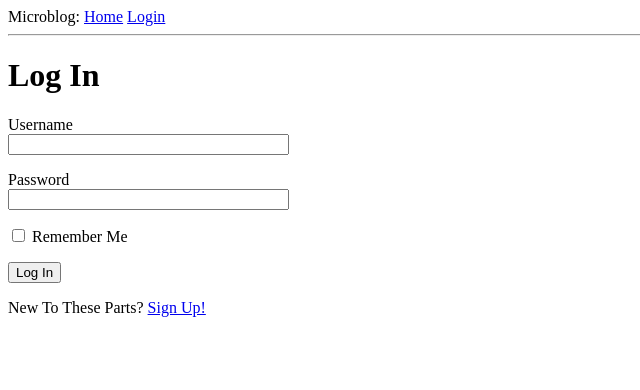
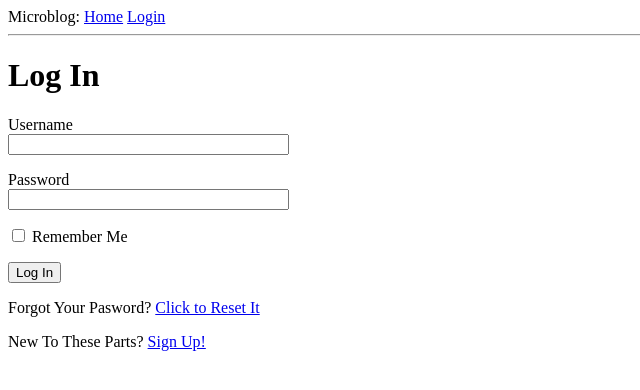
Before and after one commit to sebidelamata/flaskMegaTutorial, a Flask app: page /login in a window 1280 px wide. Shown: the top 390 px of the page, without its empty margins (0-640 px from the left). Run offline with Flask 2, Linux system fonts and the light colour scheme; parts of the project's set-up code (start-up, migrations or seed data) failed here and were passed over.

Commit message:
set up password reset stuff

```diff
--- a/app/__init__.py
+++ b/app/__init__.py
@@ -7,6 +7,7 @@
 import logging
 from logging.handlers import SMTPHandler, RotatingFileHandler
 import os
+from flask_mail import Mail
 
 # create application object consisting of a Flask instance
 app = Flask(__name__)
@@ -29,6 +30,9 @@
 # here we are telling flask-login which
 # of our view functions handles the login
 login.login_view = 'login'
+
+# this is an instance of a mail service
+mail = Mail(app)
 
 # the app object imports a routes object,
 # models defines the structure of the sqlite database.
--- a/app/forms.py
+++ b/app/forms.py
@@ -78,3 +78,10 @@
     post = TextAreaField('Say something', validators=[DataRequired(), Length(min=1, max=500)])
     # this allows the user to submit the form
     submit = SubmitField('Submit')
+
+# this form is for users who need to reset their passwords
+class ResetPAsswordRequestForm(FlaskForm):
+    # the user's email is required and must be a valid email
+    email = StringField('Email', validators=[DataRequired(), Email()])
+    # a submit button
+    submit = SubmitField('Request Password Reset')
--- a/app/routes.py
+++ b/app/routes.py
@@ -2,7 +2,8 @@
 from flask import render_template, flash, redirect, url_for, request
 from werkzeug.urls import url_parse
 from app import app, db
-from app.forms import LoginForm, RegistrationForm, EditProfileForm, EmptyForm, PostForm
+from app.forms import LoginForm, RegistrationForm, EditProfileForm, EmptyForm, PostForm, ResetPAsswordRequestForm
+from app.email import send_password_reset_email
 from flask_login import current_user, login_user, logout_user, login_required
 from app.models import User, Post
 
@@ -248,3 +249,25 @@
                            posts=posts.items,
                            next_url=next_url,
                            prev_url=prev_url)
+
+# this view allows the user to request a password reset via email
+# this decorator function declares the route and methods
+@app.route('/reset_password_request', methods=['GET', 'POST'])
+def reset_password_request():
+    # if the user is logged in just send them to their home page
+    if current_user.is_authenticated:
+        return redirect(url_for('index'))
+    # a form is an instance of our form we made
+    form = ResetPAsswordRequestForm()
+    # if the form is filled out properly when submitted
+    if form.validate_on_submit():
+        # we try to find a user in the database whose email
+        # matches and send them an email if they do
+        user = User.query.filter_by(email=form.email.data).first()
+        if user:
+            send_password_reset_email(user)
+        flash('Check your email for the instructions to reset your password')
+        return redirect(url_for('login'))
+    return render_template('reset_password_request.html',
+                           title='Reset Password',
+                           form=form)
--- a/app/templates/login.html
+++ b/app/templates/login.html
@@ -21,5 +21,9 @@
         <p>{{ form.remember_me() }} {{ form.remember_me.label }}</p>
         <p>{{ form.submit() }}</p>
     </form>
+    <p>
+        Forgot Your Pasword?
+        <a href="{{ url_for('reset_password_request') }}">Click to Reset It</a>
+    </p>
     <p>New To These Parts? <a href="{{ url_for('register') }}">Sign Up!</a></p>
 {% endblock %}
```
Also changed, not shown: app/email.py (added, +10 -0 lines), app/templates/reset_password_request.html (added, +16 -0 lines), app.db, 1 other file.
